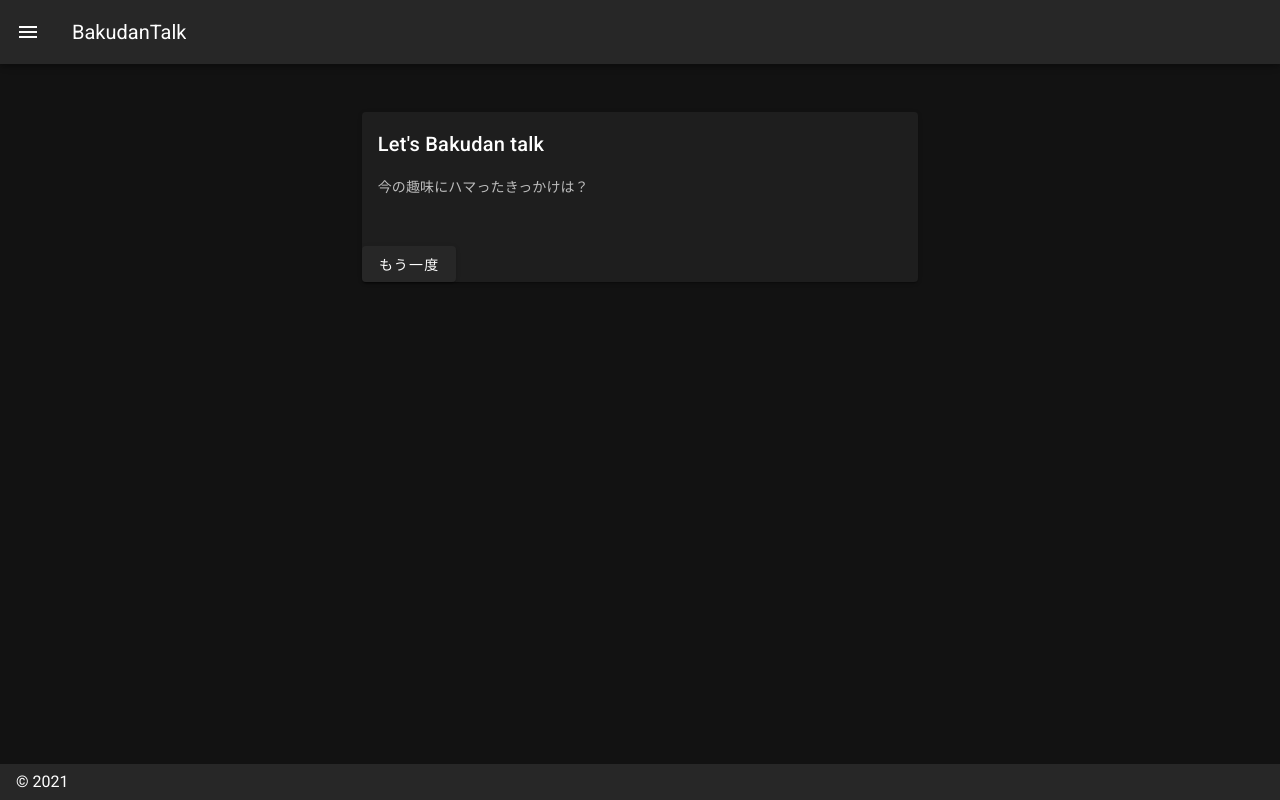
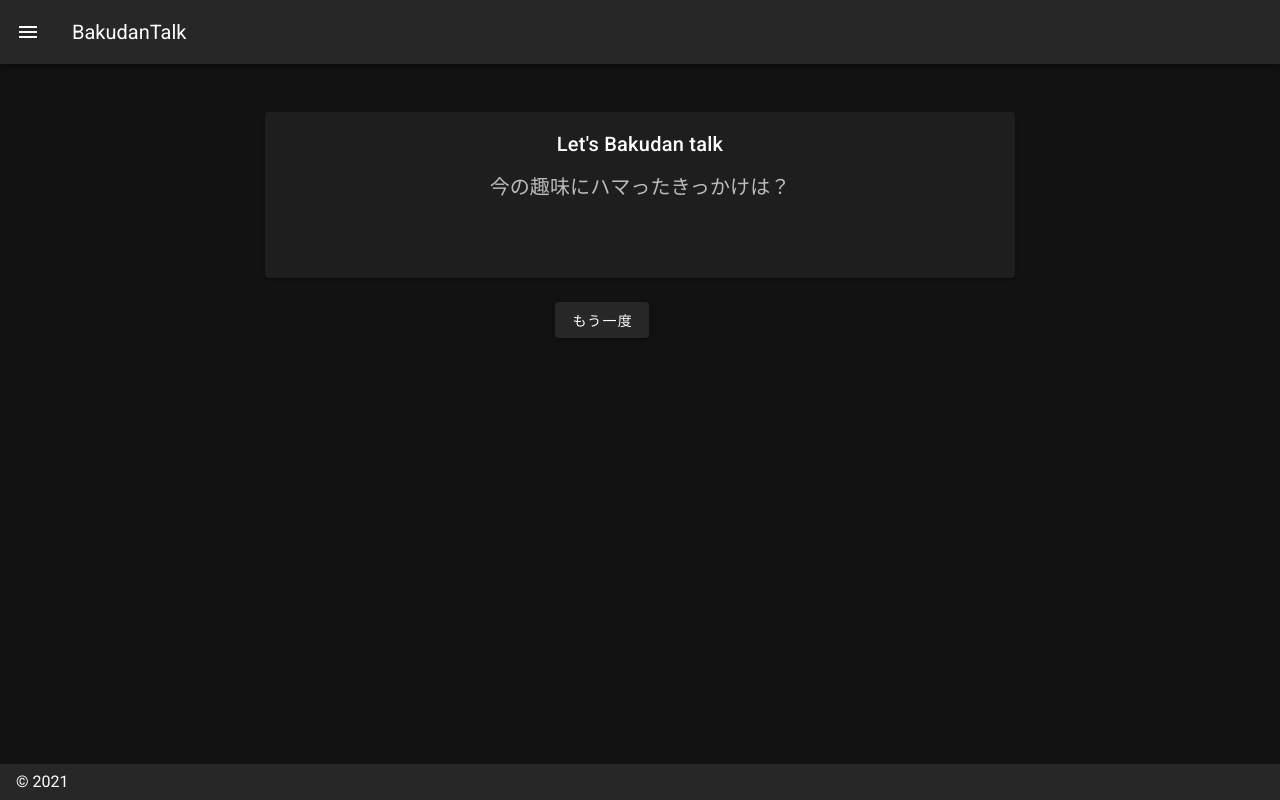
Before and after one commit to wkn816/BakudanTalk, a Nuxt app: page /lucky in a window 1280 px wide. Built offline with nearby package versions, Linux system fonts and the light colour scheme.

Commit message:
fix-ボタンの配置変更

```diff
--- a/pages/lucky.vue
+++ b/pages/lucky.vue
@@ -2,16 +2,26 @@
   <div>
     <v-container>
       <v-row>
-        <v-col cols="12" offset-sm="1" sm="4" offset-md="4" md="4" offset-lg="3" lg="6">
+        <v-col cols="12" offset-sm="1" sm="4" offset-md="2" md="8">
             <img :src="image_src" />
             <v-card v-if="test">
-              <v-card-title class="card-title">Let's Bakudan talk</v-card-title>
-              <v-card-text>{{ test }}</v-card-text>
-              <v-card-text>{{ test2 }}</v-card-text>
-              <v-btn to="/" nuxt>もう一度</v-btn>
+              <v-card-title primary-title class="justify-center">Let's Bakudan talk</v-card-title>
+              <v-card-text>
+                <p class="theme-text">{{ test }}</p>
+              </v-card-text>
+              <v-card-text>
+                <p class="theme-text">{{ test2 }}</p>
+              </v-card-text>
             </v-card>
         </v-col>
       </v-row>
+
+      <v-row>
+        <v-col cols="12" offset-sm="1" sm="4" offset-md="5" md="4">
+              <v-btn v-if="test" to="/" nuxt>もう一度</v-btn>
+        </v-col>
+      </v-row>
+
     </v-container>
   </div>
 </template>
@@ -57,13 +67,8 @@
 </script>
 
 <style>
-.card-title{
+.theme-text{
   text-align: center;
-}
-.v-card-title{
-  text-align: center;
-}
-.v-card__title{
-  text-align: center;
+  font-size: 20px;
 }
 </style>
```
